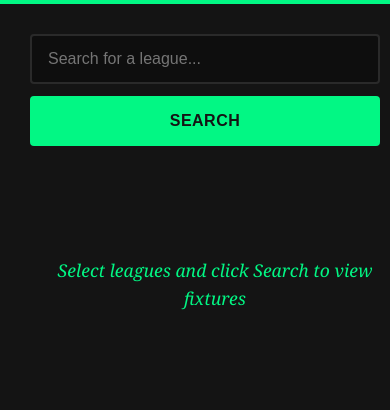
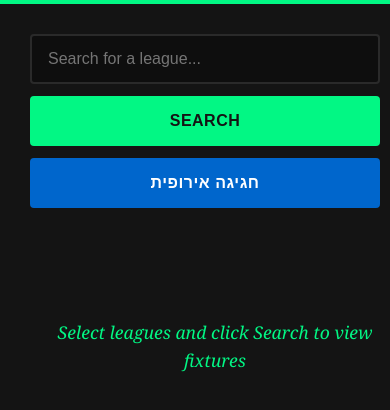
Before and after one commit to GiantbYTES/kamagoalim, a React (Vite) app in the folder FrontEnd/: page / in a window 390 px wide. Shown: the top 410 px of the page. Built offline with nearby package versions, Linux system fonts and the light colour scheme.

Commit message:
change to one request and fix design

```diff
--- a/FrontEnd/src/Components/SearchBar/SearchBar.css
+++ b/FrontEnd/src/Components/SearchBar/SearchBar.css
@@ -140,6 +140,31 @@
   box-shadow: inset 0 2px 4px rgba(0, 0, 0, 0.3);
 }
 
+.european-celebration-button {
+  padding: 20px 40px;
+  font-size: 18px;
+  font-weight: 700;
+  background-color: #0066cc;
+  color: #ffffff;
+  border: 2px solid #0066cc;
+  border-radius: 4px;
+  cursor: pointer;
+  transition: background-color 0.2s, border-color 0.2s;
+  white-space: nowrap;
+  font-family: Arial, Helvetica, sans-serif;
+  letter-spacing: 0.5px;
+}
+
+.european-celebration-button:hover {
+  background-color: #0052a3;
+  border-color: #0052a3;
+}
+
+.european-celebration-button:active {
+  transform: none;
+  box-shadow: inset 0 2px 4px rgba(0, 0, 0, 0.3);
+}
+
 .league-dropdown-list {
   position: absolute;
   top: 100%;
@@ -231,6 +256,12 @@
     font-size: 16px;
   }
 
+  .european-celebration-button {
+    width: 100%;
+    padding: 14px 24px;
+    font-size: 16px;
+  }
+
   .league-dropdown-list {
     right: 0;
   }
--- a/FrontEnd/src/Components/SearchBar/SearchBar.jsx
+++ b/FrontEnd/src/Components/SearchBar/SearchBar.jsx
@@ -88,6 +88,24 @@ export const SearchBar = ({ onLeagueChange, onSearch }) => {
     }
   };
 
+  const handleEuropeanCelebration = () => {
+    const europaLeague = leagues.find((l) => l.id === 3); // UEFA Europa League
+    const conferenceLeague = leagues.find((l) => l.id === 848); // UEFA Europa Conference League
+
+    const leaguesToAdd = [europaLeague, conferenceLeague].filter(
+      (league) => league && !selectedLeagues.find((l) => l.id === league.id)
+    );
+
+    if (leaguesToAdd.length > 0) {
+      const newSelectedLeagues = [...selectedLeagues, ...leaguesToAdd];
+      setSelectedLeagues(newSelectedLeagues);
+
+      if (onLeagueChange) {
+        onLeagueChange(newSelectedLeagues.map((l) => l.id));
+      }
+    }
+  };
+
   return (
     <div className="search-bar-container" ref={dropdownRef}>
       <div className="search-bar">
@@ -113,6 +131,13 @@ export const SearchBar = ({ onLeagueChange, onSearch }) => {
 
         <button className="search-button" onClick={handleSearchClick}>
           Search
+        </button>
+
+        <button
+          className="european-celebration-button"
+          onClick={handleEuropeanCelebration}
+        >
+          חגיגה אירופית
         </button>
 
         {isDropdownOpen && (
```
Also changed, not shown: app.js (+2 -58 lines).
